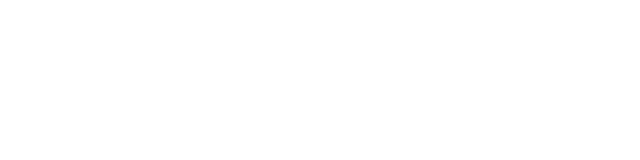
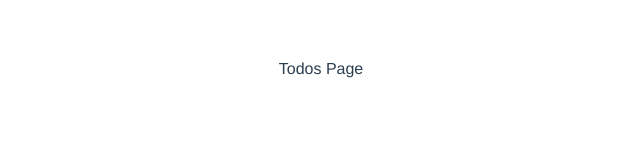
Before and after one commit to malix1/spring-todos-list, a Vue app in the folder frontend/: page /todos in a window 1280 px wide. Shown: the top 160 px of the page, without its empty margins (319-959 px from the left). Built offline with nearby package versions, Linux system fonts and the light colour scheme.

Commit message:
added todos page

```diff
--- a/frontend/src/routes/userRoutes.js
+++ b/frontend/src/routes/userRoutes.js
@@ -1,5 +1,7 @@
 import MainPage from "../views/Main";
+import TodosPage from "../views/Todos";
 
 export const userRoutes = [
   { path: "/", component: MainPage },
+  { path: "/todos", component: TodosPage },
 ];
--- /dev/null
+++ b/frontend/src/views/Todos/index.vue
@@ -0,0 +1,14 @@
+<template>
+  <div>
+      Todos Page
+  </div>
+</template>
+
+<script>
+export default {
+  name: "Todos"
+};
+</script>
+
+<style scoped>
+</style>
```
